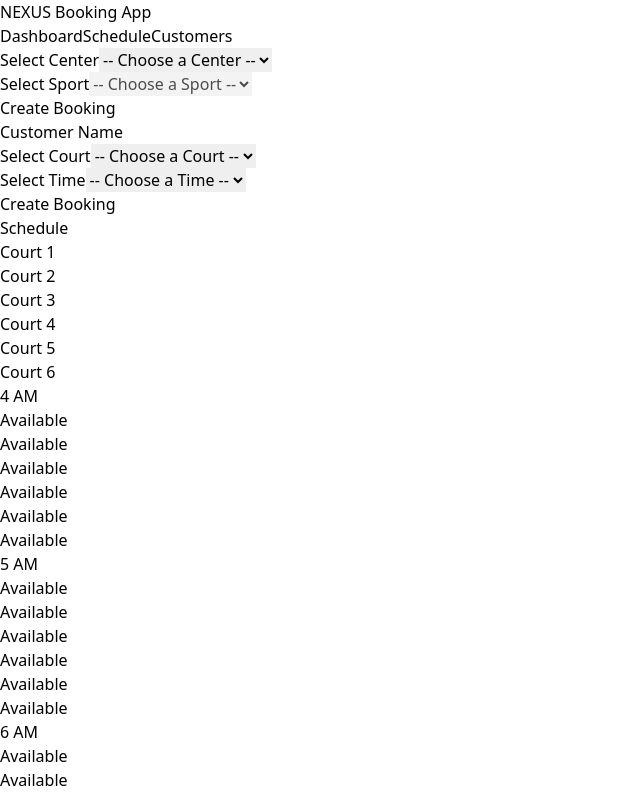
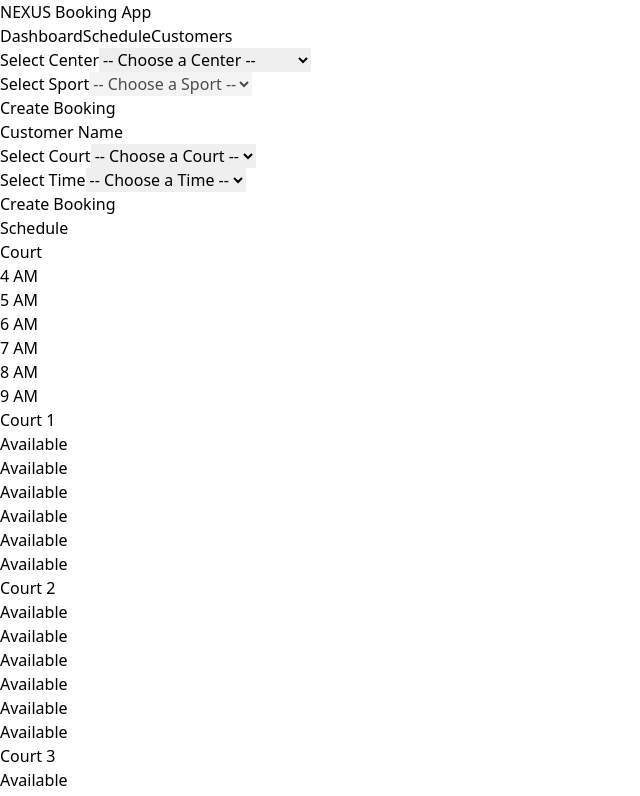
Before and after one commit to shiva177/game_theory, a React (Vite) app: page / in a window 1280 px wide. Shown: the top 796 px of the page, without its empty margins (0-640 px from the left). Built offline with nearby package versions, Linux system fonts and the light colour scheme.

Commit message:
Booking grid UI updated

```diff
--- a/src/App.jsx
+++ b/src/App.jsx
@@ -12,18 +12,24 @@ const centersData = [
   {
     id: 1,
     name: "Indiranagar",
+    location: "Bangalore",
     sports: [
-      { id: 1, name: "Badminton", courts: [1, 2] },
-      { id: 2, name: "Squash", courts: [3] }
+      { id: 1, name: "Badminton", courts: [1, 2, 3, 4] },
+      { id: 2, name: "Squash", courts: [1, 2, 3, 4, 5] },
+      { id: 3, name: "Tennis", courts: [1, 2, 3, 4, 5, 6] }
     ]
   },
   {
     id: 2,
     name: "Koramangala",
+    location: "Bangalore",
     sports: [
-      { id: 3, name: "Tennis", courts: [4, 5] }
+      { id: 4, name: "Basketball", courts: [1, 2] },
+      { id: 5, name: "Handball", courts: [1, 2, 3] },
+      { id: 6, name: "Kabbadi", courts: [1, 2] }
     ]
-  }
+  },
+  // Additional centers can be added here
 ];
 
 function App() {
@@ -40,8 +46,18 @@ function App() {
     toast.success('Booking created successfully!');
   };
 
-  const handleBookingUpdated = (updatedBookings) => {
+  const handleBookingUpdated = (updatedBooking) => {
+    const updatedBookings = bookings.map(booking =>
+      booking.id === updatedBooking.id ? updatedBooking : booking
+    );
     setBookings(updatedBookings);
+    toast.success('Booking updated successfully!');
+  };
+
+  const handleBookingDeleted = (bookingId) => {
+    const updatedBookings = bookings.filter(booking => booking.id !== bookingId);
+    setBookings(updatedBookings);
+    toast.success('Booking deleted successfully!');
   };
 
   return (
@@ -67,6 +83,7 @@ function App() {
             selectedSport={selectedSport}
             bookings={bookings}
             onBookingUpdated={handleBookingUpdated}
+            onBookingDeleted={handleBookingDeleted}
           />
 
           <ToastContainer />
--- a/src/components/BookingForm.jsx
+++ b/src/components/BookingForm.jsx
@@ -43,14 +43,13 @@ const BookingForm = ({ selectedCenter, selectedSport, availableCourts = [], onBo
     };
 
     saveBooking(newBooking);
-    onBookingCreated(newBooking);
+    onBookingCreated(newBooking); // Trigger only after successful creation
 
     // Clear form fields after booking is created
     setCustomerName('');
     setSelectedCourt('');
     setSelectedTime('');
     setError('');
-    toast.success('Booking created successfully!');
   };
 
   return (
--- a/src/components/BookingGrid.jsx
+++ b/src/components/BookingGrid.jsx
@@ -1,11 +1,10 @@
-import React, { useEffect, useState } from 'react';
-import { getBookings, deleteBooking, updateBooking } from '../utils/localStorageUtils';
+import React, { useState } from 'react';
+import { updateBooking, deleteBooking } from '../utils/localStorageUtils';
 import { toast } from 'react-toastify';
 
-const BookingGrid = ({ selectedCenter, selectedSport, bookings }) => {
+const BookingGrid = ({ selectedCenter, selectedSport, bookings, onBookingUpdated, onBookingDeleted }) => {
   const [isEditing, setIsEditing] = useState(false);
   const [editingBooking, setEditingBooking] = useState(null);
-  const [message, setMessage] = useState('');
 
   const hours = ["4 AM", "5 AM", "6 AM", "7 AM", "8 AM", "9 AM"];
 
@@ -18,12 +17,12 @@ const BookingGrid = ({ selectedCenter, selectedSport, bookings }) => {
     if (!editingBooking) return;
     updateBooking(editingBooking);
     setIsEditing(false);
-    toast.success('Booking updated successfully!');
+    onBookingUpdated(editingBooking); // Trigger update in parent
   };
 
   const handleDelete = (bookingId) => {
     deleteBooking(bookingId);
-    toast.success('Booking deleted successfully!');
+    onBookingDeleted(bookingId); // Trigger delete in parent
   };
 
   const isBeingEdited = (bookingId) => editingBooking && editingBooking.id === bookingId;
@@ -31,19 +30,25 @@ const BookingGrid = ({ selectedCenter, selectedSport, bookings }) => {
   return (
     <div className="mt-6">
       <h2 className="text-xl font-semibold mb-4">Schedule</h2>
-      {message && <div className="text-green-500 mb-4">{message}</div>}
-      <div className="grid grid-cols-7 gap-4">
-        <div></div> {/* Empty cell for time labels */}
-        {Array(6).fill().map((_, i) => <div key={i} className="text-center font-bold">Court {i + 1}</div>)}
+      <div className="grid grid-cols-7 gap-2">
+        {/* Header Row for Time Slots */}
+        <div className="font-bold">Court</div>
+        {hours.map((hour, index) => (
+          <div key={index} className="text-center font-bold">{hour}</div>
+        ))}
 
-        {hours.map((hour, index) => (
-          <React.Fragment key={index}>
-            <div className="text-right pr-4">{hour}</div> {/* Time Label */}
-            {Array(6).fill().map((_, courtIndex) => {
-              const booking = bookings.find(b => b.startTime === hour && b.courtId === courtIndex + 1);
+        {/* Rows for Courts */}
+        {selectedSport.courts.map((court, courtIndex) => (
+          <React.Fragment key={courtIndex}>
+            {/* Court Label */}
+            <div className="font-bold text-center">{`Court ${court}`}</div>
+
+            {/* Time Slots for Each Court */}
+            {hours.map((hour, index) => {
+              const booking = bookings.find(b => b.startTime === hour && b.courtId === court);
 
               return (
-                <div key={courtIndex} className="border border-gray-300 p-2">
+                <div key={index} className="border border-gray-300 p-2 text-center">
                   {booking ? (
                     <div className="bg-green-200 p-2 rounded">
                       <p>{booking.customerName}</p>
--- a/src/components/CenterSelector.jsx
+++ b/src/components/CenterSelector.jsx
@@ -25,7 +25,7 @@ const CenterSelector = ({ centers, onSelectCenter, onSelectSport }) => {
       <select onChange={handleCenterChange} className="mt-1 block w-full p-2 border border-gray-300 bg-white rounded-md shadow-sm">
         <option value="">-- Choose a Center --</option>
         {centers.map(center => (
-          <option key={center.id} value={center.id}>{center.name}</option>
+          <option key={center.id} value={center.id}>{center.name} - {center.location}</option>
         ))}
       </select>
 
```
